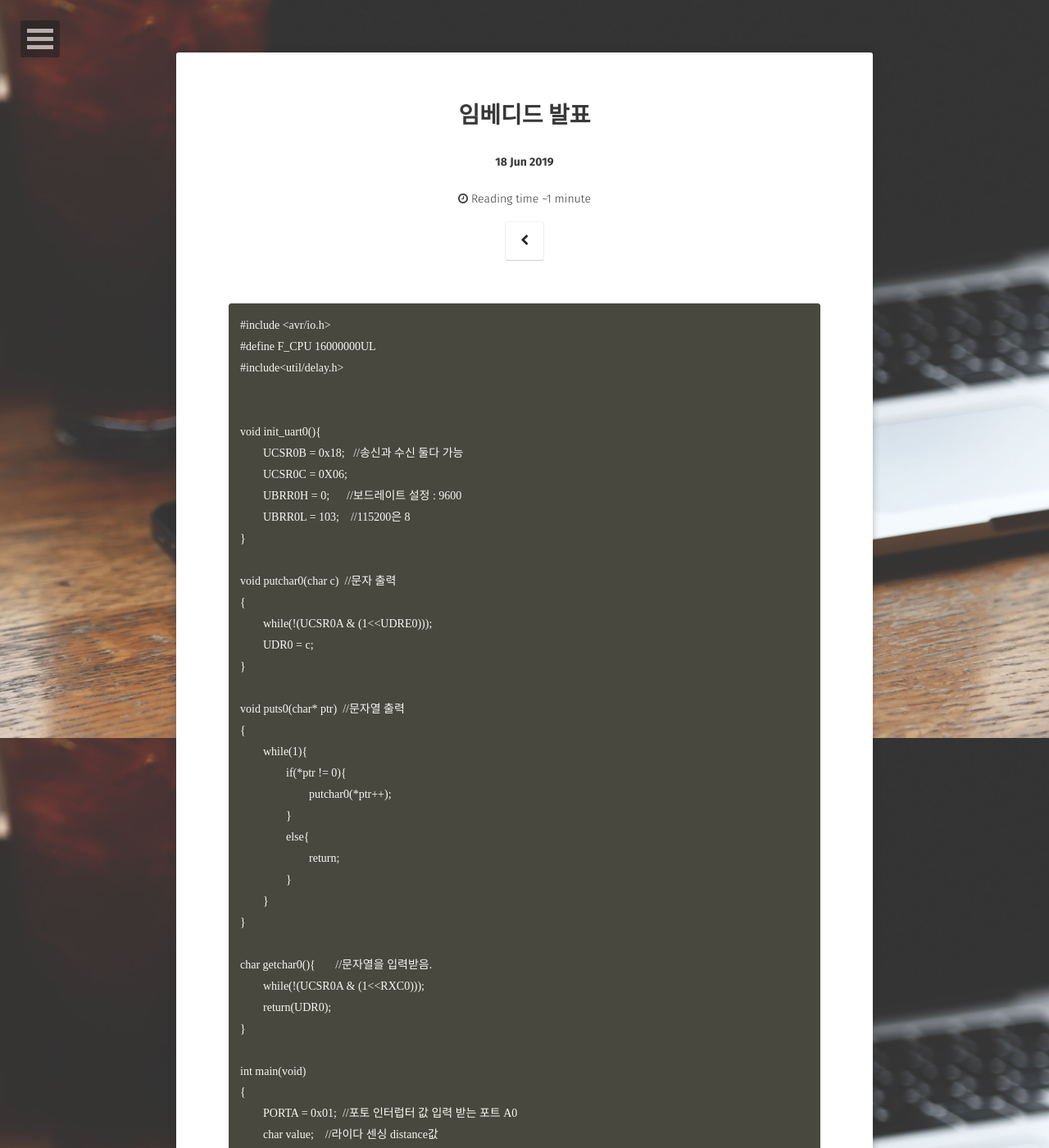
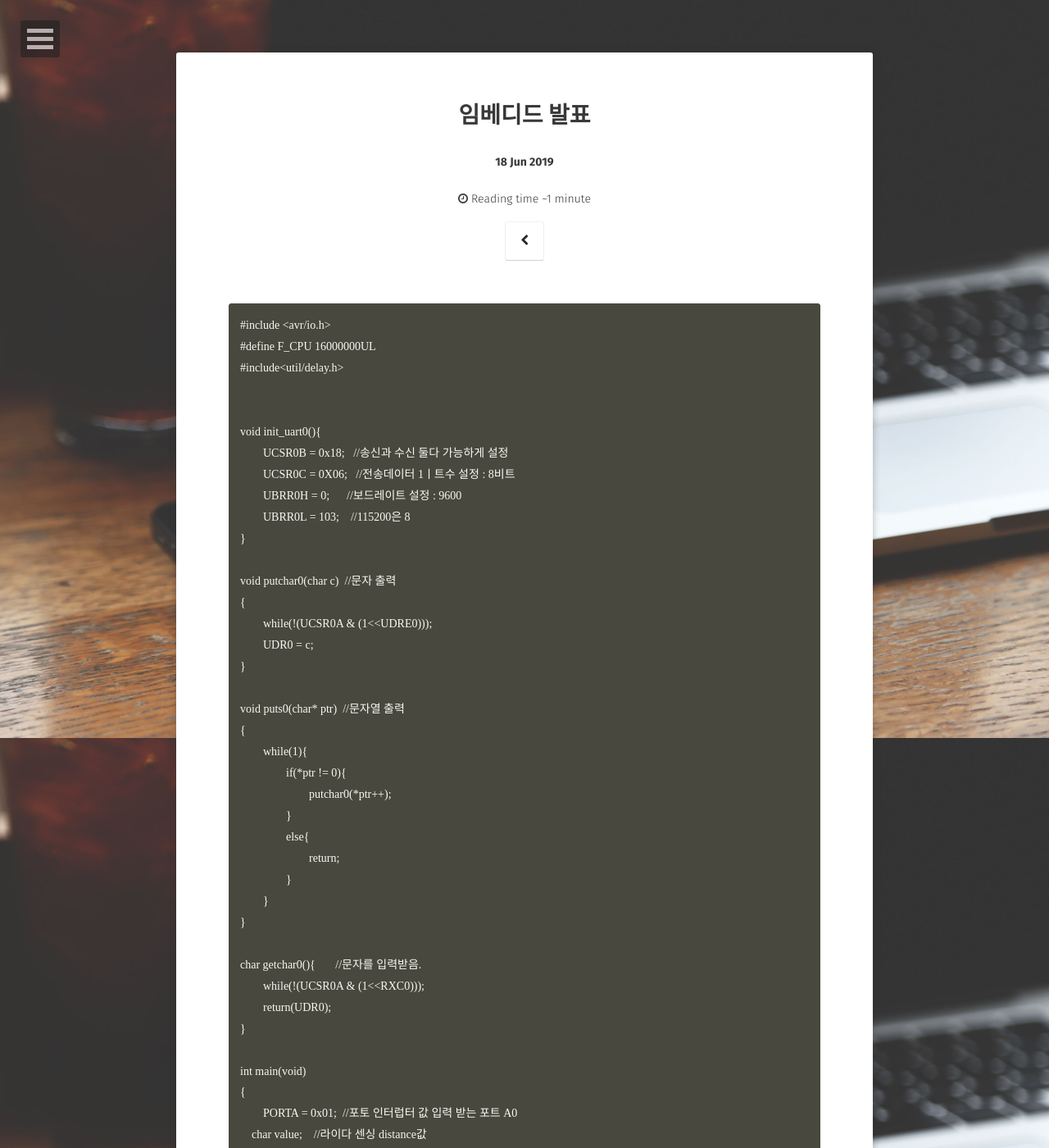
Before and after one commit to Lucas-Jang/lucas-jang.github.io, a Jekyll site: the page built from _posts/2019-06-18-장원준 임베디드 발표.md, in a window 1280 px wide and 1400 px high. Shown: the whole window at 82% size. Built offline with Jekyll 4.4.1, drawn with Linux system fonts in a browser that asks for light colours; some web fonts are replaced; some of the changed text lies outside the part shown.

Commit message:
Update 2019-06-18-장원준 임베디드 발표.md

```diff
--- a/_posts/2019-06-18-장원준 임베디드 발표.md
+++ b/_posts/2019-06-18-장원준 임베디드 발표.md
@@ -16,8 +16,8 @@ comments: flase
 
 
 void init_uart0(){
-	UCSR0B = 0x18;   //송신과 수신 둘다 가능
-	UCSR0C = 0X06;
+	UCSR0B = 0x18;   //송신과 수신 둘다 가능하게 설정
+	UCSR0C = 0X06;   //전송데이터 1ㅣ트수 설정 : 8비트
 	UBRR0H = 0;      //보드레이트 설정 : 9600
 	UBRR0L = 103;    //115200은 8
 }
@@ -40,7 +40,7 @@ void puts0(char* ptr)  //문자열 출력
 	}
 }
 
-char getchar0(){       //문자열을 입력받음.
+char getchar0(){       //문자를 입력받음.
 	while(!(UCSR0A & (1<<RXC0)));
 	return(UDR0);
 }
@@ -48,7 +48,7 @@ char getchar0(){       //문자열을 입력받음.
 int main(void)
 {
 	PORTA = 0x01;  //포토 인터럽터 값 입력 받는 포트 A0
-        char value;    //라이다 센싱 distance값
+    char value;    //라이다 센싱 distance값
 	int count = -1; //각도 측정용 카운트
 	int before_state = 0;  //LOW에서 HIGH로 바뀔 때 측정하기위해
 	int current_state = 0;  // 이전 상태와 현재 상태 지정
```
